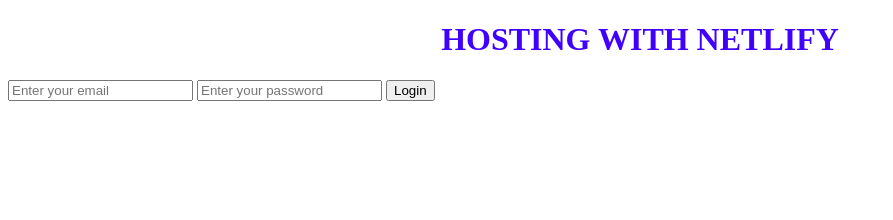
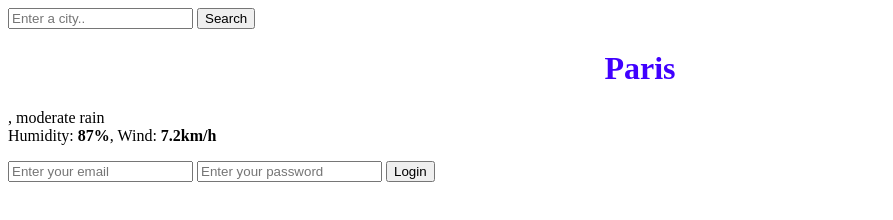
Before and after one commit to CL3372/my-project-weather-app, a plain HTML site: page index.html in a window 1280 px wide. Shown: the whole page, without its empty margins (0-893 px from the left). Drawn offline with Linux system fonts and the light colour scheme.

Commit message:
Chamged H1 to show weather information

```diff
--- a/index.html
+++ b/index.html
@@ -3,11 +3,32 @@
   <head>
     <meta charset="UTF-8" />
     <meta name="viewport" content="width=device-width, initial-scale=1.0" />
-    <title>my-project-weather-app</title>
+
+    <title>lesson6-my-project-weather-app</title>
     <link rel="stylesheet" href="style.css" />
   </head>
   <body>
-    <h1>HOSTING WITH NETLIFY</h1>
+    <div class="weather-app">
+      <header>
+        <form id="search-form">
+          <input
+            type="search"
+            placeholder="Enter a city.."
+            required
+            class="search-input"
+            id="search-input"
+          />
+          <input type="submit" value="Search" class="search-button" />
+        </form>
+      </header>
+      <main>
+        <div class="current-weather">
+          <div>
+    <h1 class="current-city" id="current-city">Paris</h1>
+    <p class="current-details">
+      <span id="current-date"></span>, moderate rain <br />
+      Humidity: <strong>87%</strong>, Wind: <strong>7.2km/h</strong>
+    </p>
     <form>
       <input type="email" placeholder="Enter your email" />
       <input type="password" placeholder="Enter your password" />
```
